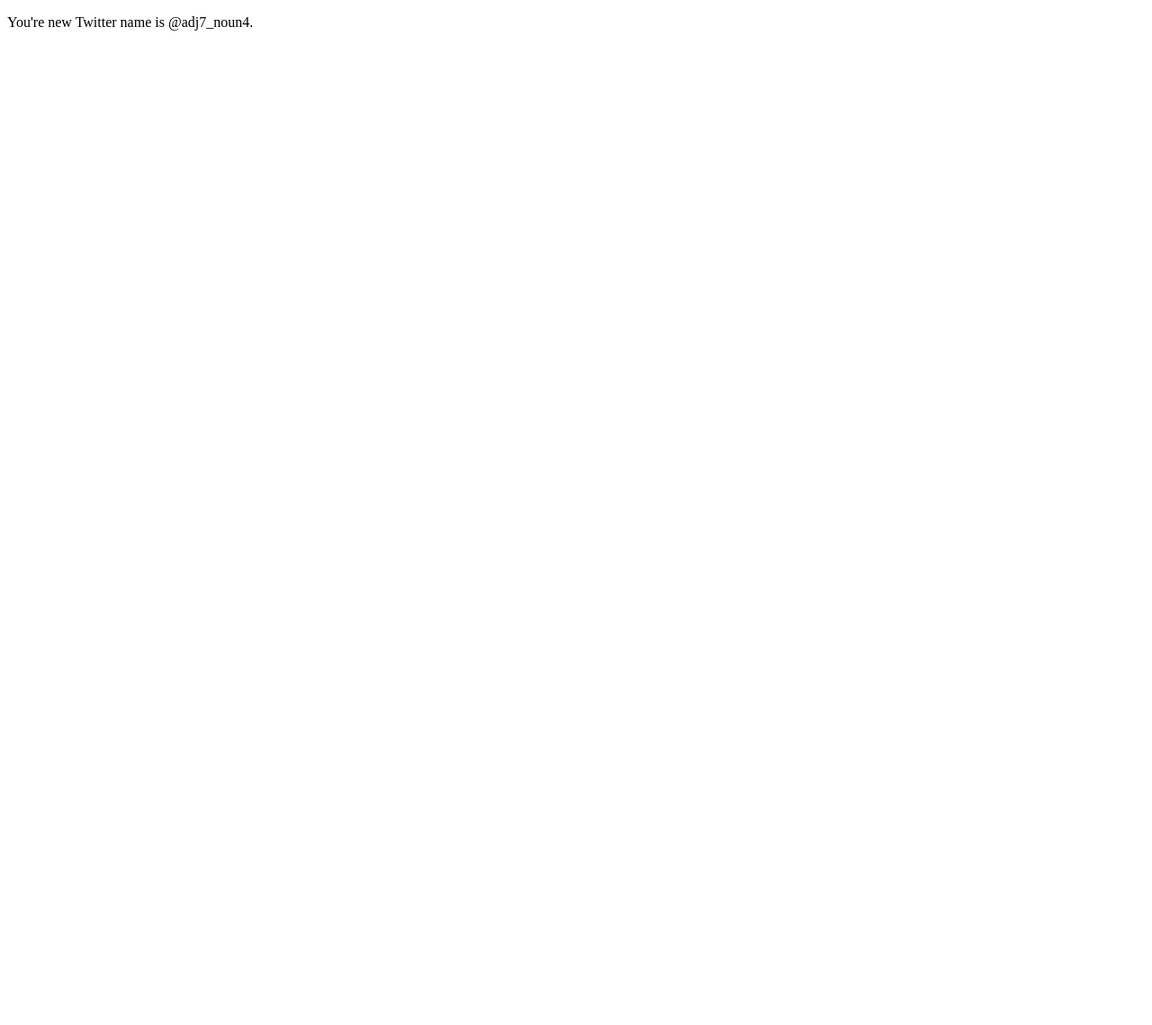
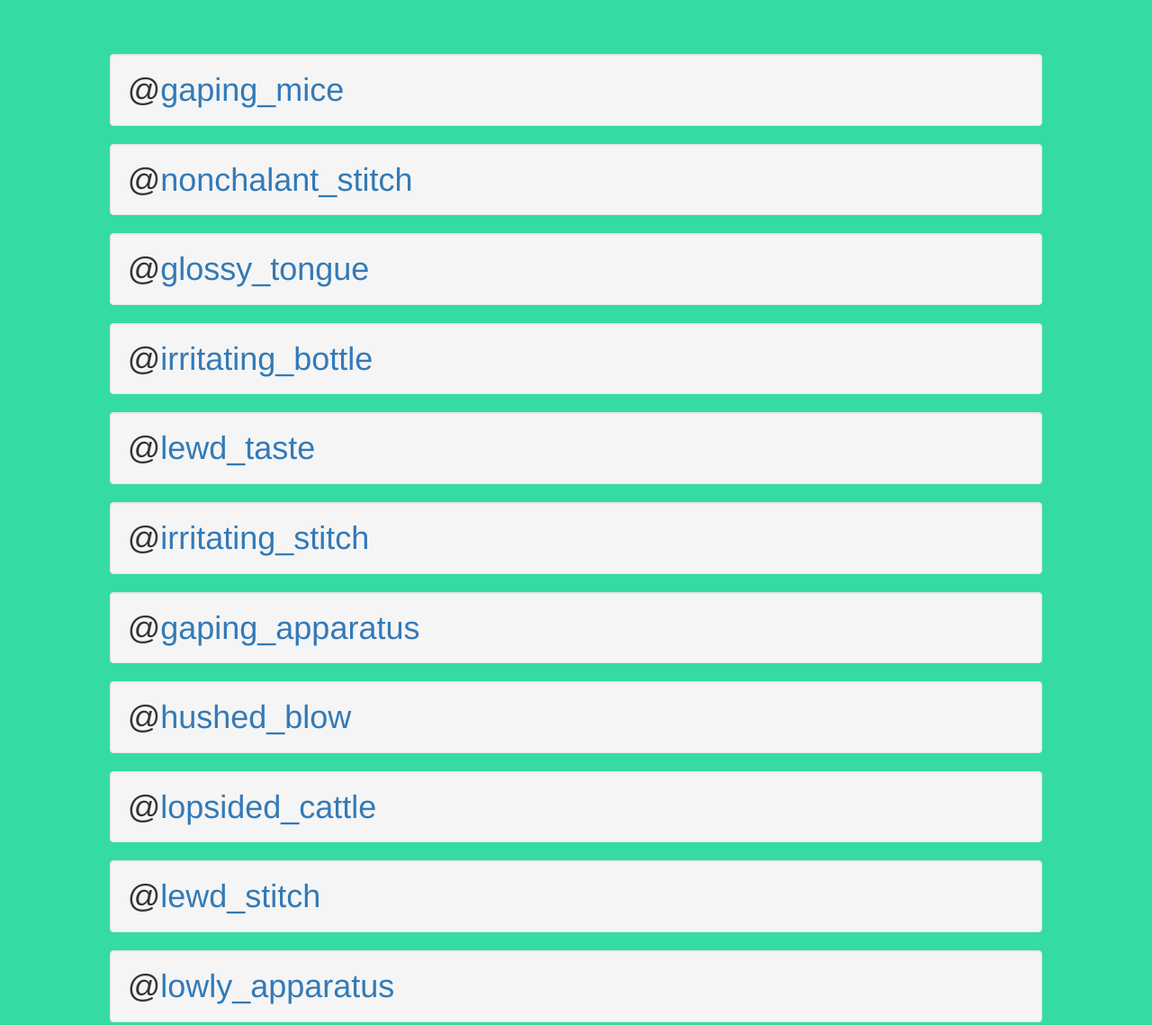
Before and after one commit to brandonnegen/angular_services_twitter_handles, a plain HTML site: page index.html in a window 1280 px wide. Shown: the whole page at 90% size. Before the commit the page ends 800 px from the top, so only its background shows below. Drawn offline with nearby package versions, Linux system fonts and the light colour scheme.

Commit message:
Adds some styling

```diff
--- a/app.js
+++ b/app.js
@@ -1,32 +1,27 @@
 var app = angular.module('myApp', []);
 
-app.controller('MyController', function($scope, AdjectiveService, NounService){
-    $scope.adj = AdjectiveService.adj;
-    $scope.noun = NounService.noun;
+app.controller('MyController', function($scope, CompileService){
+    $scope.twitter = CompileService;
 });
 
 app.factory('AdjectiveService', function(){
-   var adjArray = ['adj1', 'adj2', 'adj3', 'adj4', 'adj5', 'adj6', 'adj7', 'adj8', 'adj9', 'adj10'];
+    var adjArray = ['hushed', 'lopsided', 'tangy', 'lowly', 'bloody', 'nonchalant', 'condemned', 'ratty', 'gaping', 'trashy', 'irritating', 'lewd', 'woozy', 'psychedelic', 'grouchy', 'glossy', 'clammy', 'teeny', 'dazzling'];
+    return adjArray;
+});
+
+app.factory('NounService', function(){
+    var nounArray = ['cherries', 'cattle', 'stitch', 'minute', 'sink', 'chicken', 'fang', 'growth', 'apparatus', 'blow', 'flesh', 'earth', 'rabbits', 'hot', 'taste', 'bottle', 'mice', 'poison', 'veil', 'crayon', 'tongue'];
+    return nounArray;
+});
+
+app.factory('CompileService', function(NounService, AdjectiveService){
+    var compiledArray = [];
     function randomNumber(min, max){
         return Math.round(Math.random() * (max - min) + min);
     }
-    function getRandomAdj(array){
-        var randomAdj = adjArray[randomNumber(0, adjArray.length - 1)];
-        return randomAdj;
-    }
-    var adj = {adj: getRandomAdj(adjArray)};
-    return adj;
+    for(var i = 0; i<=10; i++) {
+        compiledArray.push(AdjectiveService[randomNumber(0, AdjectiveService.length - 1)] + "_" + NounService[randomNumber(0, NounService.length - 1)]);
+    };
+    return compiledArray;
+    console.log(compiledArray);
 });
-
-app.factory('NounService', function(){
-   var nounArray = ['noun1', 'noun2', 'noun3', 'noun4', 'noun5', 'noun6', 'noun7', 'noun8', 'noun9', 'noun10']
-    function randomNumber(min, max){
-        return Math.round(Math.random() * (max - min) + min);
-    }
-    function getRandomNoun(array){
-        var randomNoun = nounArray[randomNumber(0, nounArray.length - 1)];
-        return randomNoun;
-    }
-    var noun = {noun: getRandomNoun(nounArray)};
-    return noun;
-});
--- a/index.html
+++ b/index.html
@@ -2,14 +2,16 @@
 <html lang="en" ng-app="myApp">
 <head>
     <meta charset="UTF-8">
+    <link href="https://maxcdn.bootstrapcdn.com/bootstrap/3.3.5/css/bootstrap.min.css" rel="stylesheet">
+    <link rel="stylesheet" href="style.css">
     <script src="https://ajax.googleapis.com/ajax/libs/angularjs/1.4.2/angular.min.js"></script>
     <script src="app.js"></script>
     <title>Angular Services Twitter Handles</title>
 </head>
 <body ng-controller="MyController">
-    <div>
-        <p>You're new Twitter name is @{{adj}}_{{noun}}.</p>
-    </div>
+<div class = 'twitter col-md-10 col-md-offset-1'>
+    <h1 class="well"ng-repeat = "name in twitter">@<a href="http://twitter.com\{{name}}\">{{name}}</h1>
+</div>
 
 </body>
 </html>
--- /dev/null
+++ b/style.css
@@ -0,0 +1,6 @@
+* {
+    background-color: #35dca2;
+}
+.twitter {
+    margin-top: 40px;
+}
```
